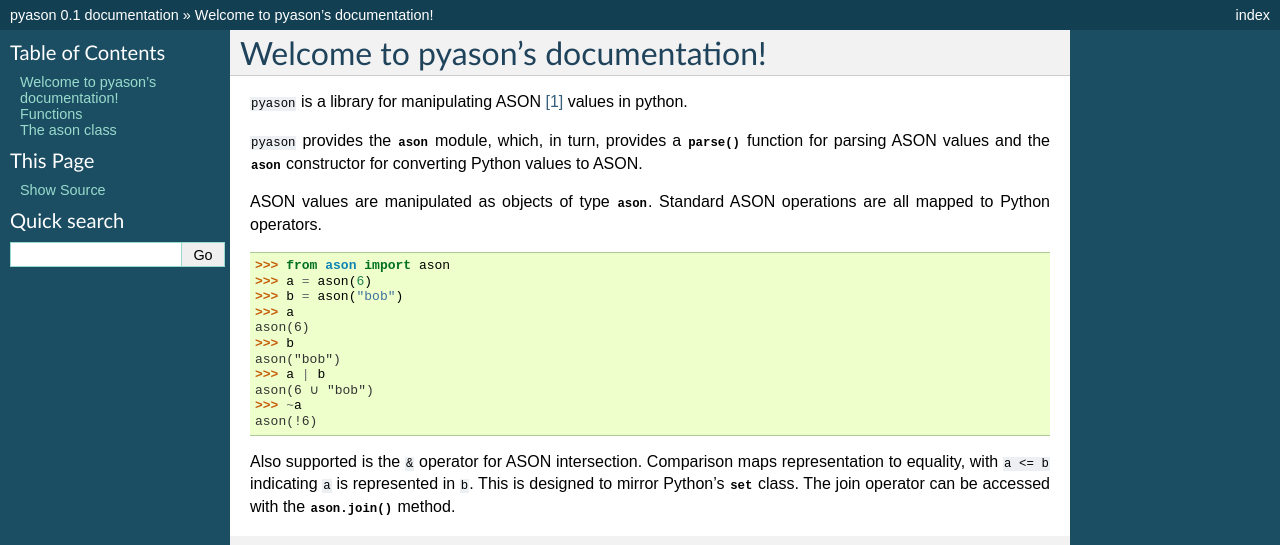
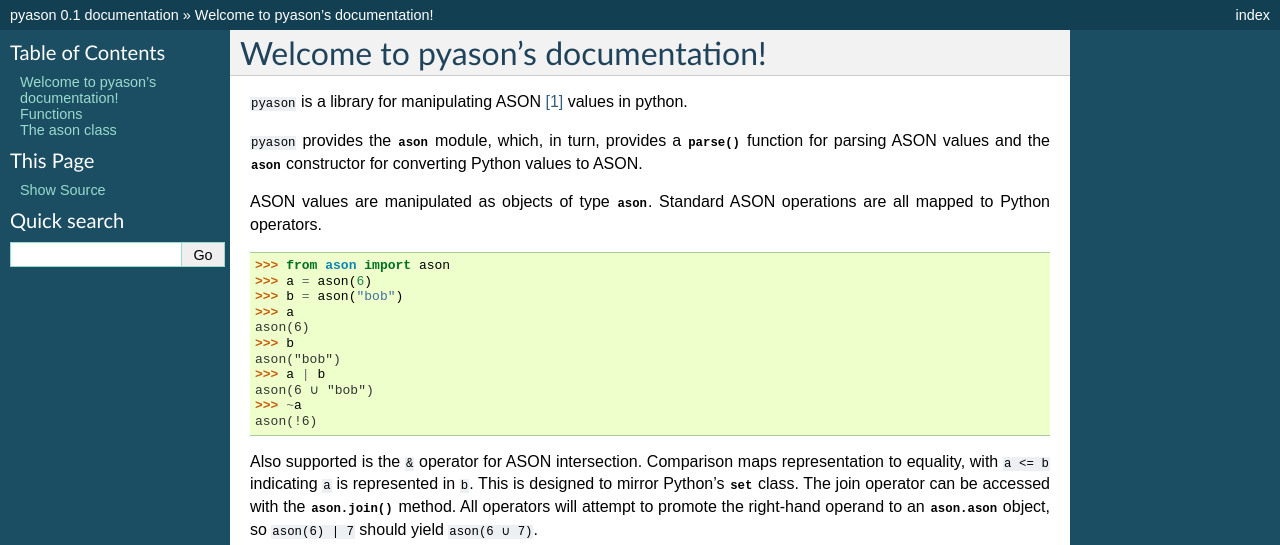
Before and after one commit to sadmac7000/pyason, a Sphinx documentation site: the page built from doc/index.rst, in a window 1280 px wide. Shown: the top 545 px of the page. Built offline with Sphinx 7.4.7, drawn with Linux system fonts in a browser that asks for light colours.

Commit message:
Explain type promotion in docs
Signed-off-by: Casey Dahlin <casey.dahlin@gmail.com>

```diff
--- a/doc/index.rst
+++ b/doc/index.rst
@@ -32,7 +32,9 @@ ASON operations are all mapped to Python operators.
 Also supported is the ``&`` operator for ASON intersection. Comparison maps
 representation to equality, with ``a <= b`` indicating ``a`` is represented in
 ``b``. This is designed to mirror Python's :py:class:`set` class. The join
-operator can be accessed with the :py:meth:`ason.join` method.
+operator can be accessed with the :py:meth:`ason.join` method. All operators
+will attempt to promote the right-hand operand to an :py:class:`ason.ason`
+object, so ``ason(6) | 7`` should yield ``ason(6 ∪ 7)``.
 
 Functions
 =========
```
